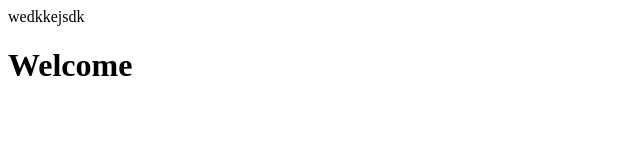
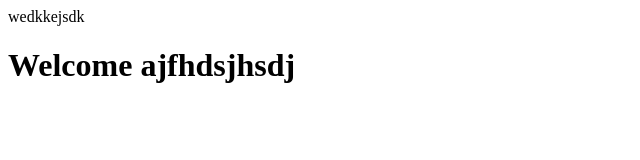
Before and after one commit to jyothireddyseelam/MyReposit, a plain HTML site: page MyReposit/index.html in a window 1280 px wide. Shown: the whole page, without its empty margins (0-640 px from the left). Drawn offline with Linux system fonts and the light colour scheme.

Commit message:
added twice

```diff
--- a/MyReposit/index.html
+++ b/MyReposit/index.html
@@ -1,2 +1,2 @@
 <p>wedkkejsdk</p>
-<h1>Welcome</h1>
+<h1>Welcome ajfhdsjhsdj</h1>
```
